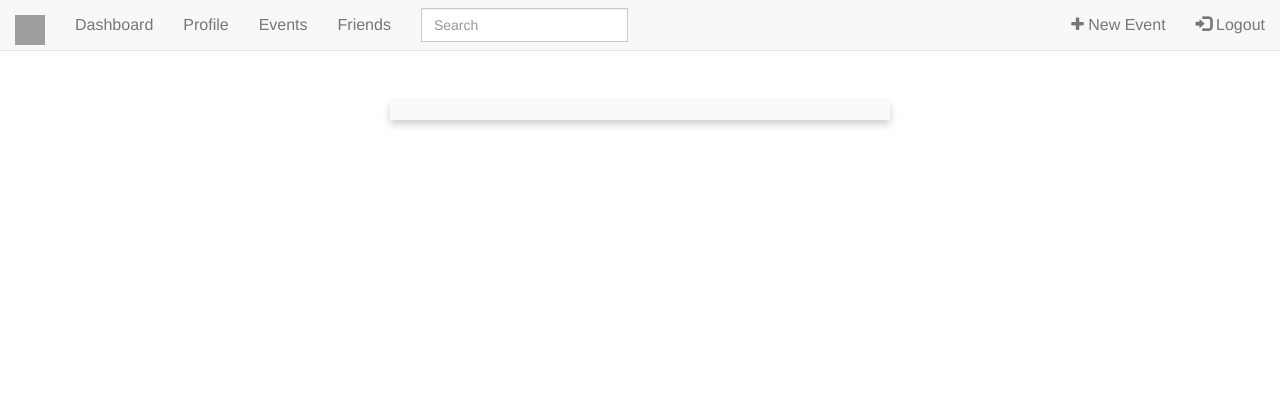
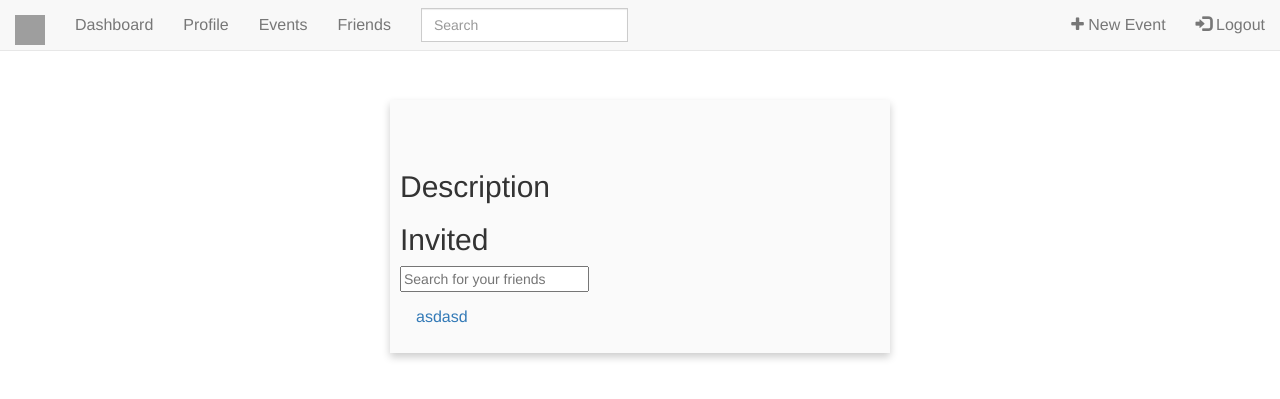
Before and after one commit to lotnee/Comp4920, a Flask app: template app/templates/display-event.html in a window 1280 px wide. Shown: the top 399 px of the page. Run offline with Flask 2, Linux system fonts and the light colour scheme; the template is opened without the code that fills it, so the values that code supplies are empty; some libraries are stand-ins or nearby versions; grey boxes are pictures that could not be loaded.

Commit message:
started to invite people - can search friends to invite

```diff
--- a/app/models/events.py
+++ b/app/models/events.py
@@ -14,10 +14,11 @@ class Event(object):
     def insert(self,userEmail):
         hehe = DB.insert(collection='Events', data=self.json())
         DB.update_one(collection='Profile',filter={'email':userEmail}, data = {'$push': {'events':hehe.inserted_id}})
+        DB.update_one(collection = "Events", filter ={'_id':hehe.inserted_id}, data = {'$push': {"invitees": {"email": userEmail, "status": "going"}}})
         return hehe
 
     def addProfile(self, newProfile,eventId ):
-        DB.update_one(collection='Profile', filter = {'_id':eventId}, data = {'$push':{'profileList':newProfile}})
+        DB.update_one(collection='Profile', filter = {'_id':eventId}, data = {'$push':{'invitees':newProfile}})
         return None
 
     def json(self):
--- a/app/templates/dashboard.html
+++ b/app/templates/dashboard.html
@@ -132,7 +132,7 @@ a.accept {
            {% endif %}
         {% endwith %}
         {%for dictionary_item in events%}
-        <h4><a href="{{ url_for('display_event', name = dictionary_item['name']) }}">{{dictionary_item['name']}}</a></h4>
+        <h4><a href="{{ url_for('display_event', id = dictionary_item['_id']) }}">{{dictionary_item['name']}}</a></h4>
         <hr class="w3-clear">
            <p><b>Event Description</b></p>
            <p>{{dictionary_item['description']}}</p>
--- a/app/templates/display-event.html
+++ b/app/templates/display-event.html
@@ -14,10 +14,44 @@
 </style>
 <body>
    <div class="container">
-
+       <h1>{{event['name'] }}</h1>
+       <br>
+       <h2>Description</h2>
+       <p>{{event['description']}}</p>
+       <h2>Invited</h2>
+       <ul>
+           {% for dictionary_item in event['invitees'] %}
+           <li>{{dictionary_item['email']}}</li>
+           {% endfor %}
+       </ul>
+      <input type = "text" id = "myInput" onkeyup ="myFunction()" placeholder="Search for your friends">
+      <ul id = "friends">
+          <li><a href="/event-completed">asdasd</a></li>
+       </ul>
    </div>
 
+<script>
+    function myFunction() {
+        var id = "{{event['_id']}}"
+        var friendlist = {{friends | safe}};
+        var name = {{event['name'] | tojson}};
+        input = document.getElementById("myInput")
+        filter = input.value.toUpperCase();
+        var regex=/^[a-zA-Z]+$/;
+        document.getElementById("friends").innerHTML = "";
+        for (i = 0; i < friendlist.length; i++){
+            if (friendlist[i]['firstName'].toUpperCase().indexOf(filter) > -1 && filter.match(regex)){
+                var node = document.createElement("LI");
+                var link = "<a href = \"/add-people/" + friendlist[i]['email']+ "/" +id + "\">" + friendlist[i]['firstName'] + " " + friendlist[i]['lastName'] + "</a>"
+                console.log(link);
+                node.innerHTML = link;
+                document.getElementById("friends").appendChild(node);
+            }
+        }
 
+    }
+</script>
 
 </body>
+
 {% endblock %}
--- a/app/templates/events.html
+++ b/app/templates/events.html
@@ -21,7 +21,7 @@
     <div class="container">
         <h1 style="text-align:center;">Events</h1></br>
         {%for dictionary_item in events%}
-        <h4><a href="{{ url_for('display_event', name = dictionary_item['name']) }}">{{dictionary_item['name']}}</a></h4>
+        <h4><a href="{{ url_for('display_event', id = dictionary_item['_id']) }}">{{dictionary_item['name']}}</a></h4>
         <hr class="w3-clear">
            <p><b>Event Description</b></p>
            <p>{{dictionary_item['description']}}</p>
```
Also changed, not shown: app/controllers/eventRoutes.py (+23 -4 lines).
